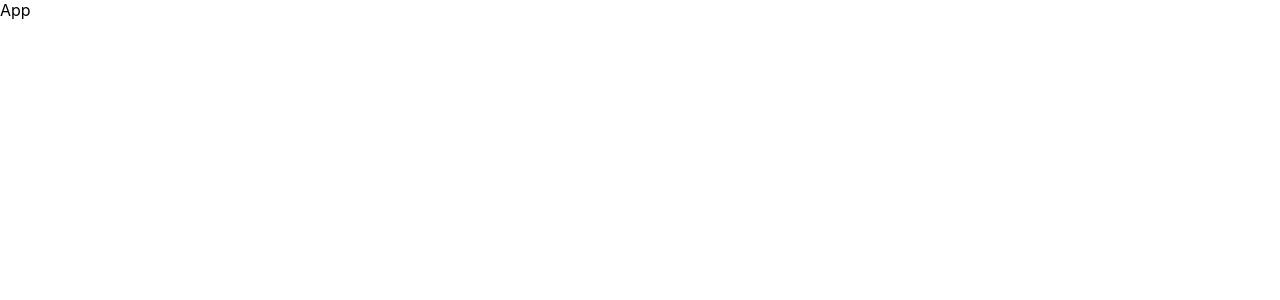
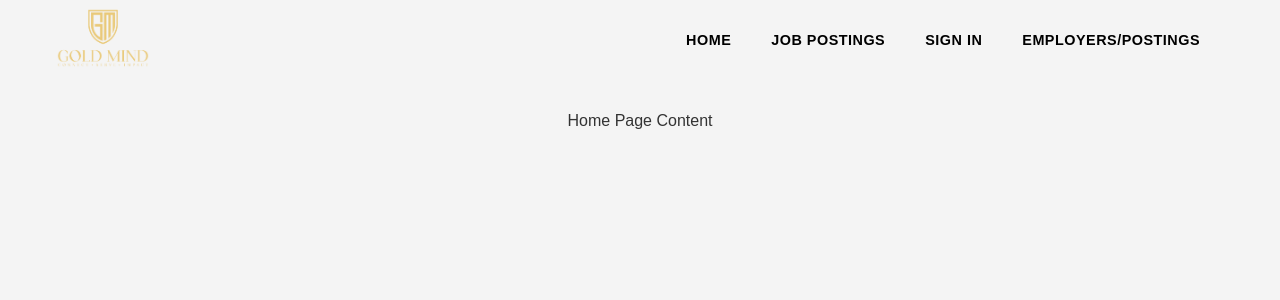
Before and after one commit to Peekans/Project-QRF, a React (Create React App) app in the folder client/: page / in a window 1280 px wide. Shown: the top 300 px of the page. Built offline with nearby package versions, Linux system fonts and the light colour scheme.

Commit message:
Added global navbar

```diff
--- a/client/package.json
+++ b/client/package.json
@@ -9,7 +9,8 @@
     "@testing-library/user-event": "^13.5.0",
     "react": "^19.1.0",
     "react-dom": "^19.1.0",
-    "react-scripts": "5.0.1",
+    "react-router-dom": "^7.5.1",
+    "react-scripts": "^5.0.1",
     "web-vitals": "^2.1.4"
   },
   "scripts": {
--- /dev/null
+++ b/client/src/App.css
@@ -0,0 +1,24 @@
+* {
+    box-sizing: border-box;
+    margin: 0;
+    padding: 0;
+  }
+
+  body {
+    font-family: 'Arial', sans-serif;
+    background-color: #f4f4f4;
+    color: #333;
+  }
+
+  .App {
+    display: flex;
+    flex-direction: column;
+    min-height: 100vh;
+  }
+
+  .container {
+    flex: 1;
+    max-width: 1200px;
+    margin: 0 auto;
+    padding: 2rem 1rem;
+  }
--- a/client/src/App.js
+++ b/client/src/App.js
@@ -1,9 +1,24 @@
-import React from 'react'
+import React from 'react';
+import { BrowserRouter as Router, Routes, Route } from 'react-router-dom';
+import './App.css';
+import Navbar from './components/Navbar';
 
 function App() {
   return (
-    <div>App</div>
-  )
+    <Router>
+      <div className="App">
+        <Navbar />
+        <main className="container">
+          <Routes>
+            <Route path="/" element={<div>Home Page Content</div>} />
+            <Route path="/signin" element={<div>Sign In Page</div>} />
+            <Route path="/employer-postings" element={<div>Employer Postings</div>} />
+            <Route path="/job-postings" element={<div>Job Postings</div>} />
+          </Routes>
+        </main>
+      </div>
+    </Router>
+  );
 }
 
-export default App
+export default App;
--- /dev/null
+++ b/client/src/components/Navbar.css
@@ -0,0 +1,57 @@
+.navbar {
+    padding: 0.5rem 0;
+    width: 100%;
+  }
+
+  .navbar-container {
+    display: flex;
+    justify-content: space-between;
+    align-items: center;
+    max-width: 1200px;
+    margin: 0 auto;
+    padding: 0 2rem;
+  }
+
+  .navbar-logo {
+    display: flex;
+    align-items: center;
+    margin-left: -1rem;
+  }
+
+  .logo {
+    height: 60px;
+    max-width: 200px;
+  }
+
+  .navbar-links {
+    display: flex;
+    gap: 1.5rem;
+  }
+
+  .nav-link {
+    color: black;
+    text-decoration: none;
+    font-weight: bold;
+    font-size: 0.9rem;
+    text-transform: uppercase;
+    letter-spacing: 0.5px;
+    padding: 0.5rem;
+  }
+
+  .nav-link:hover {
+    color: #c9a86b; /* Gold color similar to the logo */
+  }
+
+  @media (max-width: 768px) {
+    .navbar-container {
+      flex-direction: column;
+      padding: 1rem;
+      gap: 1rem;
+    }
+
+    .navbar-links {
+      width: 100%;
+      justify-content: space-between;
+      flex-wrap: wrap;
+    }
+  }
--- /dev/null
+++ b/client/src/components/Navbar.js
@@ -0,0 +1,25 @@
+import React from 'react';
+import './Navbar.css';
+import { Link } from 'react-router-dom';
+
+const Navbar = () => {
+  return (
+    <nav className="navbar">
+      <div className="navbar-container">
+        <div className="navbar-logo">
+          <Link to="/">
+            <img src="/logo.png" alt="Gold Mind Logo" className="logo" />
+          </Link>
+        </div>
+        <div className="navbar-links">
+          <Link to="/" className="nav-link">Home</Link>
+          <Link to="/job-postings" className="nav-link">Job Postings</Link>
+          <Link to="/signin" className="nav-link">Sign in</Link>
+          <Link to="/employer-postings" className="nav-link">Employers/Postings</Link>
+        </div>
+      </div>
+    </nav>
+  );
+};
+
+export default Navbar;
```
Also changed, not shown: 1 other file (tests, documents, lock files or other folders).
